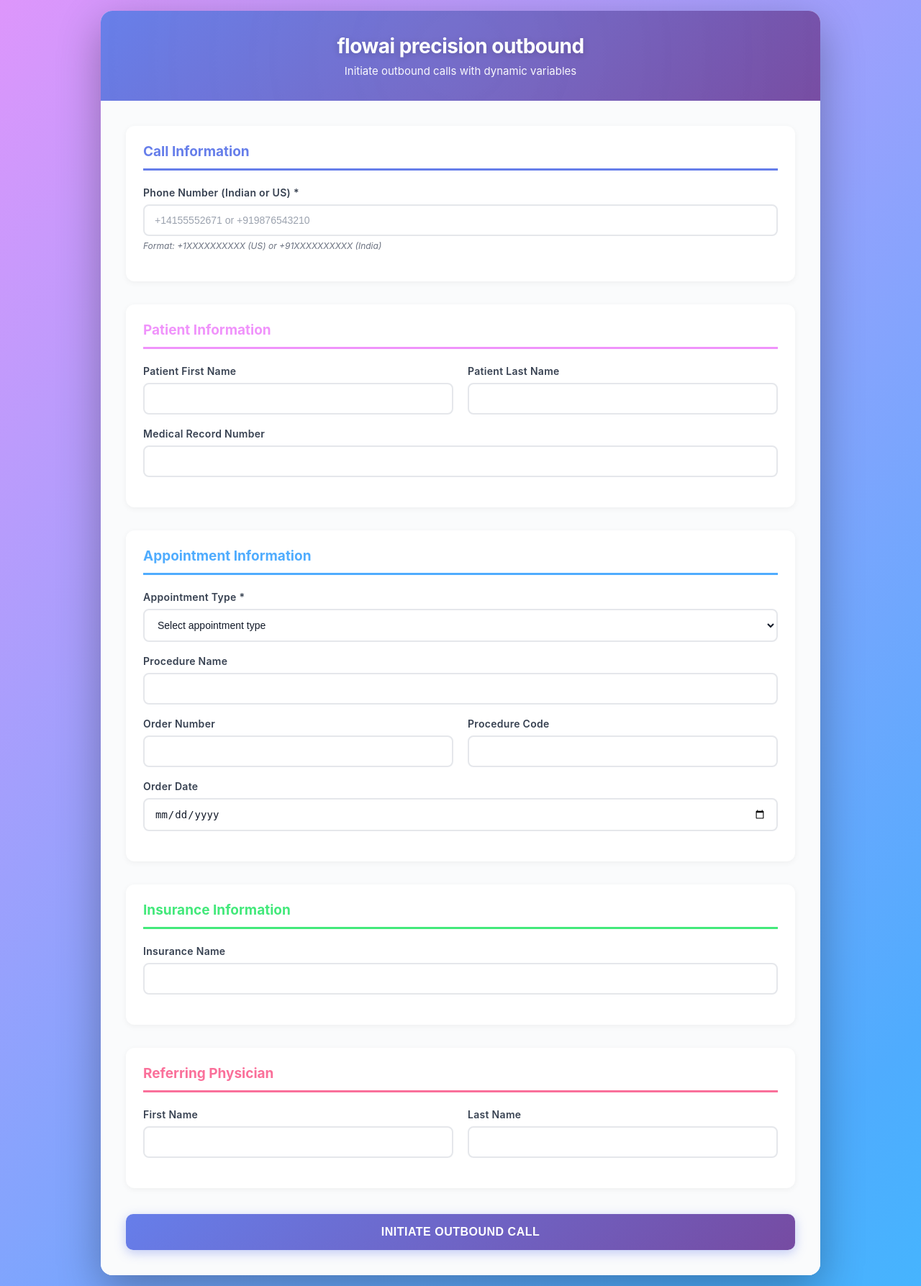
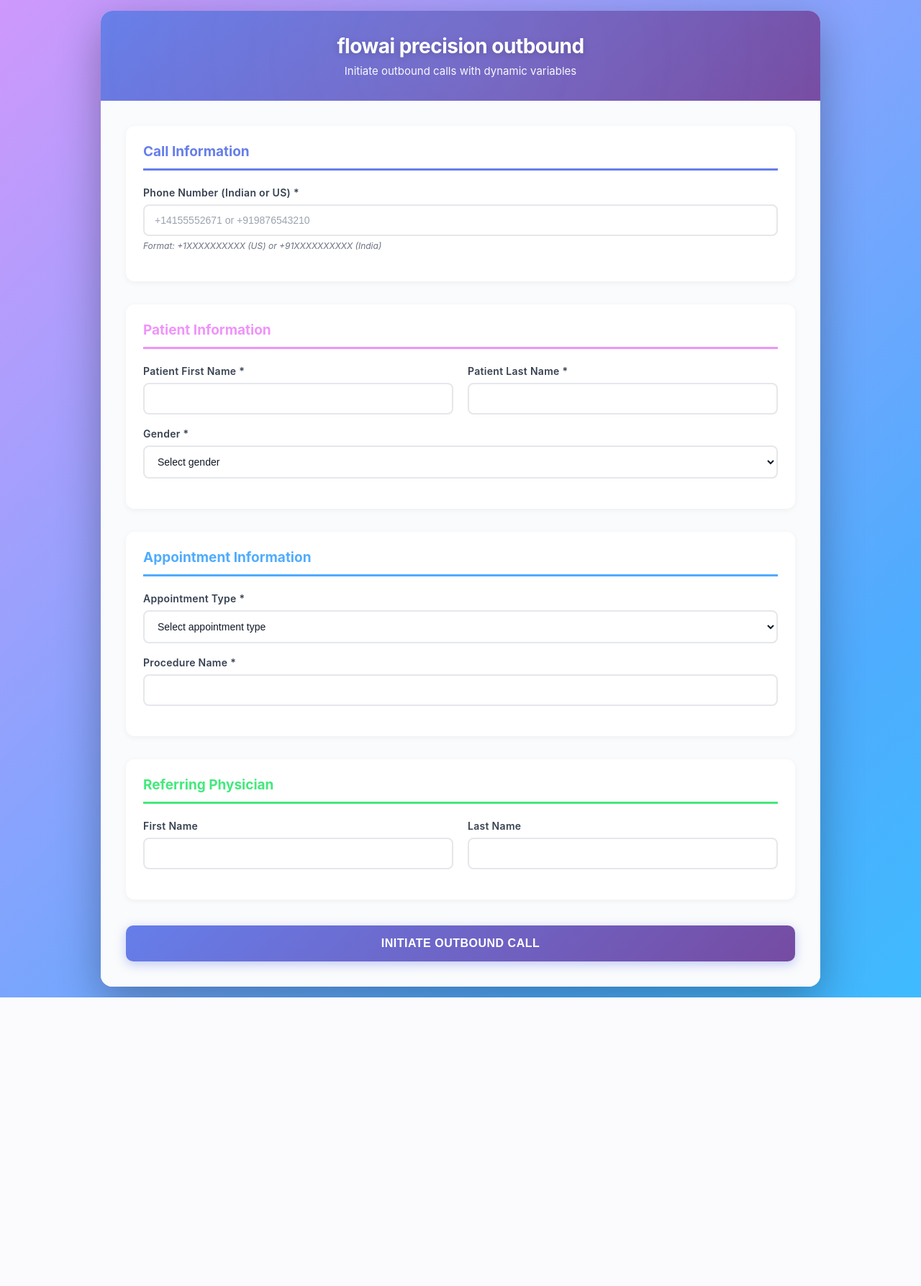
Before and after one commit to adnan8914/Outbound_UI_V2, a Flask app: page / in a window 1280 px wide. Shown: the whole page at 72% size. After the commit the page ends 1386 px from the top, so only its background shows below. Run offline with Flask 3, Linux system fonts and the light colour scheme.

Commit message:
Initial commit

```diff
--- a/app.py
+++ b/app.py
@@ -8,8 +8,8 @@ app = Flask(__name__)
 CORS(app)
 
 # Hardcoded agent configuration
-AGENT_ID = "agent_1901kj0npeb1ensaya8ax8kthrdw"
-AGENT_PHONE_NUMBER_ID = "phnum_2601kdtetwm8ekms2wakxxvpxyvy"
+AGENT_ID = "agent_2901kjjw7dvbewerjp1csvgpvjz2"
+AGENT_PHONE_NUMBER_ID = "phnum_1401kbkjfxxzfgx95b8sdfqczkkf"
 ELEVENLABS_API_URL = "https://api.elevenlabs.io/v1/convai/twilio/outbound-call"
 
 def validate_phone_number(phone):
@@ -73,6 +73,11 @@ def health():
 def make_call():
     try:
         data = request.json
+        if not isinstance(data, dict):
+            return jsonify({
+                'success': False,
+                'error': 'Invalid JSON body'
+            }), 400
 
         # Get API key from environment variable
         api_key = os.getenv('ELEVENLABS_API_KEY')
@@ -93,48 +98,52 @@ def make_call():
 
         # Get dynamic variables from request
         dynamic_vars = data.get('dynamic_variables', {})
+        if not isinstance(dynamic_vars, dict):
+            return jsonify({
+                'success': False,
+                'error': 'dynamic_variables must be a JSON object'
+            }), 400
 
-        # Process dynamic variables: replace empty strings with space
-        processed_vars = {}
-        for key, value in dynamic_vars.items():
-            if value is None or value.strip() == '':
-                processed_vars[key] = " "
-            else:
-                processed_vars[key] = value.strip()
-
-        # Always send single space for removed fields
-        processed_vars['patient_email'] = " "
-        processed_vars['patient_dob'] = " "
-        processed_vars['patient_address'] = " "
-        processed_vars['patient_insurance_member_id'] = " "
-
-        # Ensure required dynamic variables exist, defaulting to single space
-        required_keys = [
-            "patient_appointment_type",
-            "procedure_name",
-            "order_number",
+        # Required dynamic variables (must be provided by UI)
+        required_dynamic_keys = [
             "patient_first_name",
             "patient_last_name",
+            "procedure_name",
             "referring_physician_first_name",
             "referring_physician_last_name",
+            "patient_gender",
+            "patient_appointment_type",
+        ]
+
+        processed_vars = {}
+        missing_fields = []
+        for key in required_dynamic_keys:
+            raw_value = dynamic_vars.get(key, "")
+            value = raw_value.strip() if isinstance(raw_value, str) else str(raw_value).strip()
+            if not value:
+                missing_fields.append(key)
+            else:
+                processed_vars[key] = value
+
+        if missing_fields:
+            return jsonify({
+                'success': False,
+                'error': f"Missing required fields: {', '.join(missing_fields)}"
+            }), 400
+
+        # Backend-only dynamic variables (always sent as single space)
+        backend_only_keys = [
+            "patient_appointment_start",
+            "patient_id",
+            "patient_insurance_member_id",
             "patient_insurance_name",
-            "procedure_code",
-            "medical_record_number",
-            "order_date",
+            "patient_phone",
+            "patient_email",
+            "patient_dob",
+            "mrn",
         ]
-        for key in required_keys:
-            if key not in processed_vars:
-                processed_vars[key] = " "
-
-        # Explicitly remove patient_id if present; it should not be sent
-        processed_vars.pop("patient_id", None)
-
-        # Handle CT_Type based on appointment type
-        appointment_type = processed_vars.get('patient_appointment_type', '').strip()
-        if appointment_type == 'CT Scan':
-            processed_vars['CT_Type'] = 'CT_Scan_Contrast'
-        else:
-            processed_vars['CT_Type'] = " "
+        for key in backend_only_keys:
+            processed_vars[key] = " "
 
         # Prepare request payload
         payload = {
--- a/templates/index.html
+++ b/templates/index.html
@@ -482,17 +482,21 @@
                     <h2>Patient Information</h2>
                     <div class="form-row">
                         <div class="form-group">
-                            <label for="patient_first_name">Patient First Name</label>
-                            <input type="text" id="patient_first_name" name="patient_first_name">
+                            <label for="patient_first_name">Patient First Name *</label>
+                            <input type="text" id="patient_first_name" name="patient_first_name" required>
                         </div>
                         <div class="form-group">
-                            <label for="patient_last_name">Patient Last Name</label>
-                            <input type="text" id="patient_last_name" name="patient_last_name">
+                            <label for="patient_last_name">Patient Last Name *</label>
+                            <input type="text" id="patient_last_name" name="patient_last_name" required>
                         </div>
                     </div>
                     <div class="form-group">
-                        <label for="medical_record_number">Medical Record Number</label>
-                        <input type="text" id="medical_record_number" name="medical_record_number">
+                        <label for="patient_gender">Gender *</label>
+                        <select id="patient_gender" name="patient_gender" required>
+                            <option value="">Select gender</option>
+                            <option value="Male">Male</option>
+                            <option value="Female">Female</option>
+                        </select>
                     </div>
                 </div>
 
@@ -516,30 +520,8 @@
                         </select>
                     </div>
                     <div class="form-group">
-                        <label for="procedure_name">Procedure Name</label>
-                        <input type="text" id="procedure_name" name="procedure_name">
-                    </div>
-                    <div class="form-row">
-                        <div class="form-group">
-                            <label for="order_number">Order Number</label>
-                            <input type="text" id="order_number" name="order_number">
-                        </div>
-                        <div class="form-group">
-                            <label for="procedure_code">Procedure Code</label>
-                            <input type="text" id="procedure_code" name="procedure_code">
-                        </div>
-                    </div>
-                    <div class="form-group">
-                        <label for="order_date">Order Date</label>
-                        <input type="date" id="order_date" name="order_date">
-                    </div>
-                </div>
-
-                <div class="form-section">
-                    <h2>Insurance Information</h2>
-                    <div class="form-group">
-                        <label for="patient_insurance_name">Insurance Name</label>
-                        <input type="text" id="patient_insurance_name" name="patient_insurance_name">
+                        <label for="procedure_name">Procedure Name *</label>
+                        <input type="text" id="procedure_name" name="procedure_name" required>
                     </div>
                 </div>
 
@@ -599,15 +581,11 @@
                 dynamic_variables: {
                     patient_first_name: document.getElementById('patient_first_name').value.trim(),
                     patient_last_name: document.getElementById('patient_last_name').value.trim(),
-                    medical_record_number: document.getElementById('medical_record_number').value.trim(),
-                    patient_appointment_type: document.getElementById('patient_appointment_type').value.trim(),
                     procedure_name: document.getElementById('procedure_name').value.trim(),
-                    order_number: document.getElementById('order_number').value.trim(),
-                    procedure_code: document.getElementById('procedure_code').value.trim(),
-                    order_date: document.getElementById('order_date').value.trim(),
                     referring_physician_first_name: document.getElementById('referring_physician_first_name').value.trim(),
                     referring_physician_last_name: document.getElementById('referring_physician_last_name').value.trim(),
-                    patient_insurance_name: document.getElementById('patient_insurance_name').value.trim()
+                    patient_gender: document.getElementById('patient_gender').value.trim(),
+                    patient_appointment_type: document.getElementById('patient_appointment_type').value.trim(),
                 }
             };
 
```
